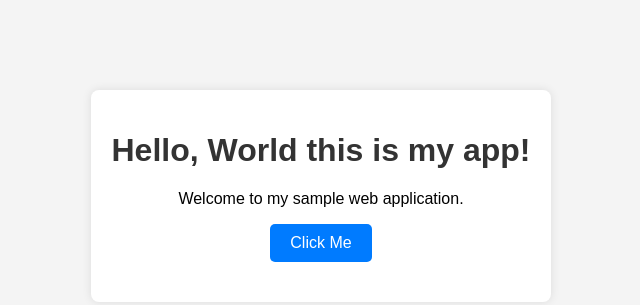
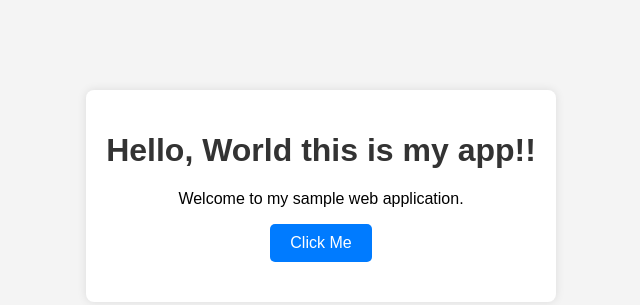
Before and after one commit to GitCosmicray/codebuild, a plain HTML site: page index.html in a window 1280 px wide. Shown: the part 204-509 px from the top of the page, without its empty margins (319-959 px from the left). Drawn offline with Linux system fonts and the light colour scheme.

Commit message:
Update index.html  test commit

```diff
--- a/index.html
+++ b/index.html
@@ -8,7 +8,7 @@
 </head>
 <body>
     <div class="container">
-        <h1>Hello, World this is my app!</h1>
+        <h1>Hello, World this is my app!!</h1>
         <p>Welcome to my sample web application.</p>
         <button id="clickMe">Click Me</button>
         <p id="output"></p>
```
